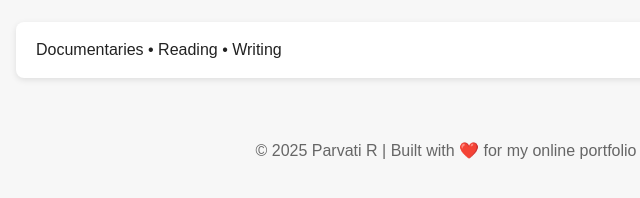
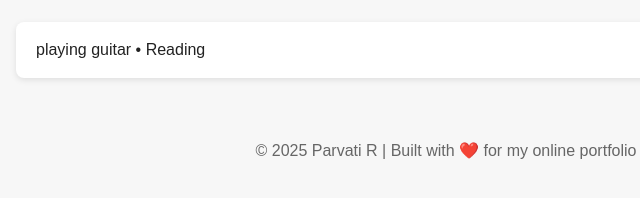
Before and after one commit to parvati-rg/parvati-rg, a plain HTML site: page index.html in a window 1280 px wide. Shown: the part 1953-2151 px from the top of the page, 194-834 px from the left. Drawn offline with Linux system fonts and the light colour scheme.

Commit message:
Update index.html

```diff
--- a/index.html
+++ b/index.html
@@ -106,7 +106,7 @@
     <section id="interests">
         <h2>Interests</h2>
         <div class="list-card">
-            <p>Documentaries • Reading • Writing</p>
+            <p>playing guitar • Reading </p>
         </div>
     </section>
 
```
